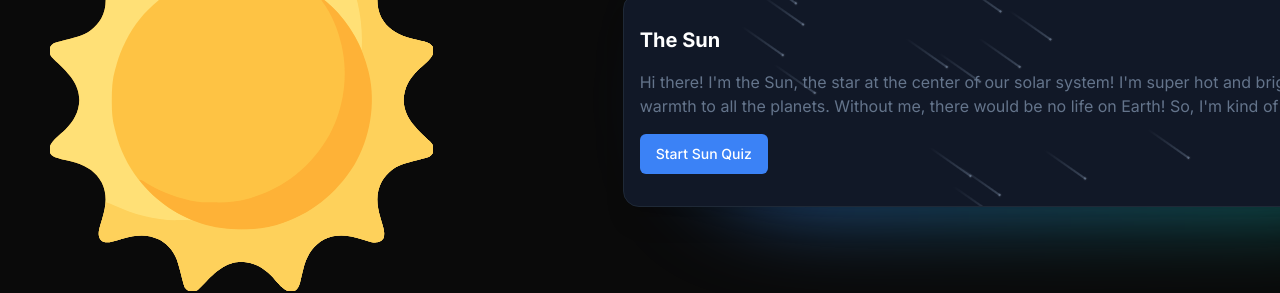
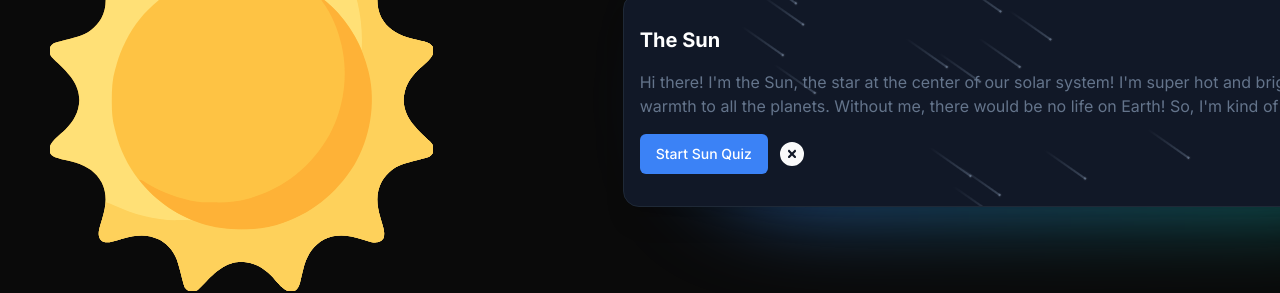
Before and after one commit to Criseda/student_hack_2024, a Next.js app: page /home in a window 1280 px wide. Shown: the part 1120-1413 px from the top of the page. Built offline with nearby package versions, Linux system fonts and the light colour scheme.

Commit message:
Added checkmark if you passed a quiz, and an X mark if you did not

```diff
--- a/src/components/Planets.tsx
+++ b/src/components/Planets.tsx
@@ -7,6 +7,9 @@ import { useInView } from "react-intersection-observer";
 import { Element } from "react-scroll";
 import { Meteors } from "@/components/ui/meteors";
 import { SunQuiz } from "@/components/Quizes";
+import { FontAwesomeIcon } from "@fortawesome/react-fontawesome";
+import { faCheckCircle } from "@fortawesome/free-solid-svg-icons";
+import { faCircleXmark } from "@fortawesome/free-solid-svg-icons";
 
 const planets = [
   { name: "sun", scale: 4, fileType: "svg", info: "The sun is something" },
@@ -142,7 +145,17 @@ function Info({ planetsInfo, index }: PlanetsInfo & { index: number }) {
     triggerOnce: false,
   });
 
+  const [quizPassed, setQuizPassed] = useState(false);
   const [initialX, setInitialX] = useState(0);
+
+  const handleQuizResult = (isPassed: boolean) => {
+    setQuizPassed(isPassed);
+    if (isPassed) {
+      console.log("Congratulations! You passed the quiz.");
+    } else {
+      console.log("Sorry, you didn't pass the quiz. Try again!");
+    }
+  };
 
   useEffect(() => {
     if (typeof window !== "undefined") {
@@ -176,7 +189,14 @@ function Info({ planetsInfo, index }: PlanetsInfo & { index: number }) {
         <p className="font-normal text-base text-slate-500 mb-4 relative z-50">
           {planetsInfo.info}
         </p>
-        <SunQuiz />
+        <div className="flex items-center">
+          <SunQuiz onQuizResult={handleQuizResult} />
+          {quizPassed ? (
+            <FontAwesomeIcon icon={faCheckCircle} size="xl" className="pl-3" />
+          ) : (
+            <FontAwesomeIcon icon={faCircleXmark} size="xl" className="pl-3" />
+          )}
+        </div>
         <Meteors number={20} />
       </div>
     </motion.div>
```
